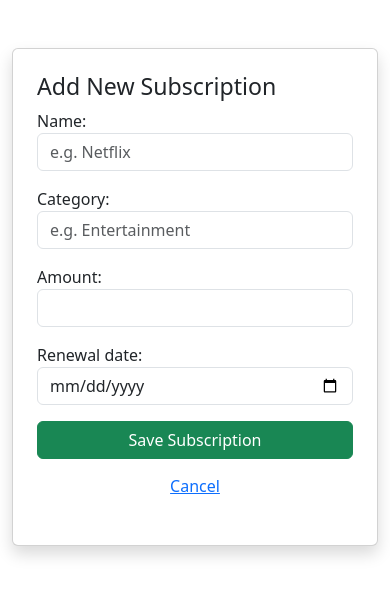
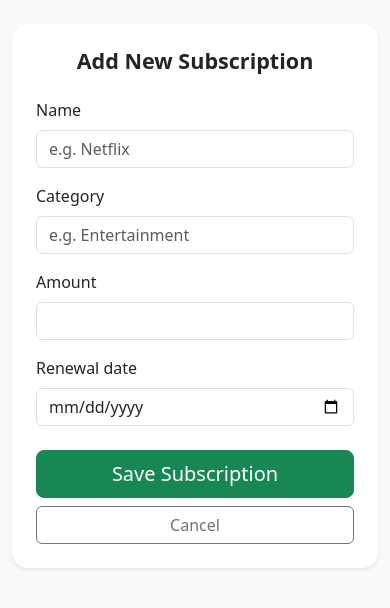
Before and after one commit to yash-mane7677/personal_finance_tracker_Djanjo_project, a Django app: page /add/ in a window 390 px wide. Shown: the top 608 px of the page. Run offline with Django 5.2, Linux system fonts and the light colour scheme; the visitor is signed in with stand-in values (Sample User, id 1).

Commit message:
Improve add subscription page responsiveness and form styling

```diff
--- a/tracker/forms.py
+++ b/tracker/forms.py
@@ -10,4 +10,5 @@ class SubscriptionForm(forms.ModelForm):
             'name': forms.TextInput(attrs={'class': 'form-control', 'placeholder': 'e.g. Netflix'}),
             'category': forms.TextInput(attrs={'class': 'form-control', 'placeholder': 'e.g. Entertainment'}),
             'amount': forms.NumberInput(attrs={'class': 'form-control'}),
+
         }
--- a/tracker/templates/add_subscription.html
+++ b/tracker/templates/add_subscription.html
@@ -1,12 +1,67 @@
-<link href="https://cdn.jsdelivr.net/npm/bootstrap@5.3.0/dist/css/bootstrap.min.css" rel="stylesheet">
-<div class="container mt-5">
-    <div class="card shadow p-4 mx-auto" style="max-width: 500px;">
-        <h3>Add New Subscription</h3>
-        <form method="post">
-            {% csrf_token %}
-            {{ form.as_p }}
-            <button type="submit" class="btn btn-success w-100">Save Subscription</button>
-            <a href="{% url 'dashboard' %}" class="btn btn-link w-100 mt-2">Cancel</a>
-        </form>
+{% load static %}
+<!DOCTYPE html>
+<html lang="en">
+<head>
+    <meta charset="UTF-8">
+    <title>Add Subscription</title>
+
+    <!-- Bootstrap CSS -->
+    <link
+        href="https://cdn.jsdelivr.net/npm/bootstrap@5.3.0/dist/css/bootstrap.min.css"
+        rel="stylesheet"
+    >
+
+    <!-- Mobile viewport (VERY IMPORTANT) -->
+    <meta name="viewport" content="width=device-width, initial-scale=1">
+</head>
+
+<body class="bg-light">
+
+<div class="container py-4">
+    <div class="row justify-content-center">
+        <div class="col-12 col-sm-10 col-md-8 col-lg-6">
+
+            <div class="card shadow-sm border-0 rounded-4 p-4">
+                <h4 class="text-center mb-4 fw-semibold">
+                    Add New Subscription
+                </h4>
+
+                <form method="post" novalidate>
+                    {% csrf_token %}
+
+                    <!-- Form fields -->
+                    {% for field in form %}
+                        <div class="mb-3">
+                            <label class="form-label fw-medium">
+                                {{ field.label }}
+                            </label>
+
+                            {{ field }}
+
+                            {% if field.errors %}
+                                <div class="text-danger small mt-1">
+                                    {{ field.errors|striptags }}
+                                </div>
+                            {% endif %}
+                        </div>
+                    {% endfor %}
+
+                    <!-- Buttons -->
+                    <div class="d-grid gap-2 mt-4">
+                        <button type="submit" class="btn btn-success btn-lg">
+                            Save Subscription
+                        </button>
+
+                        <a href="{% url 'dashboard' %}" class="btn btn-outline-secondary">
+                            Cancel
+                        </a>
+                    </div>
+                </form>
+            </div>
+
+        </div>
     </div>
 </div>
+
+</body>
+</html>
```
Also changed, not shown: core/settings.py (+29 -26 lines).
